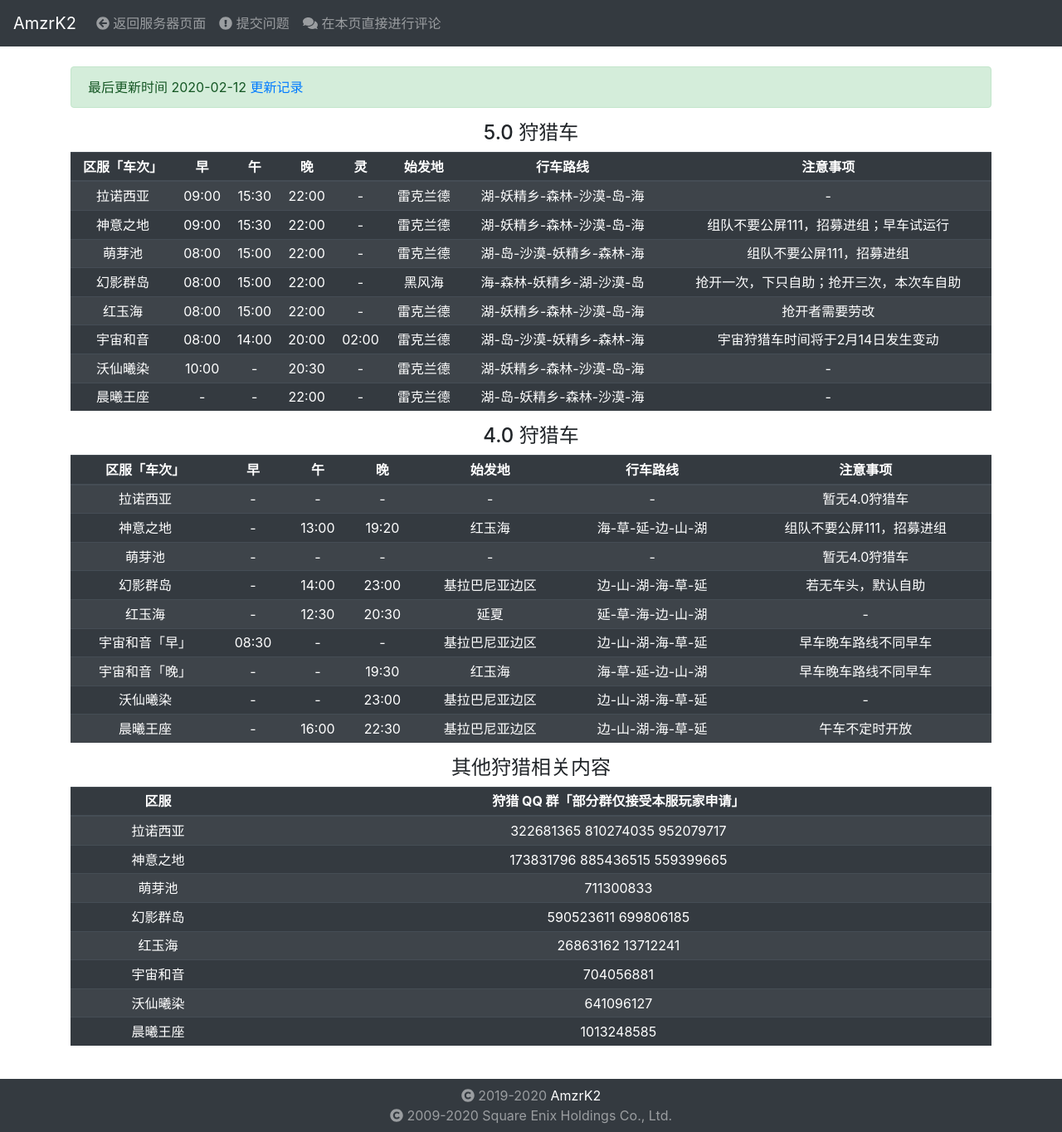
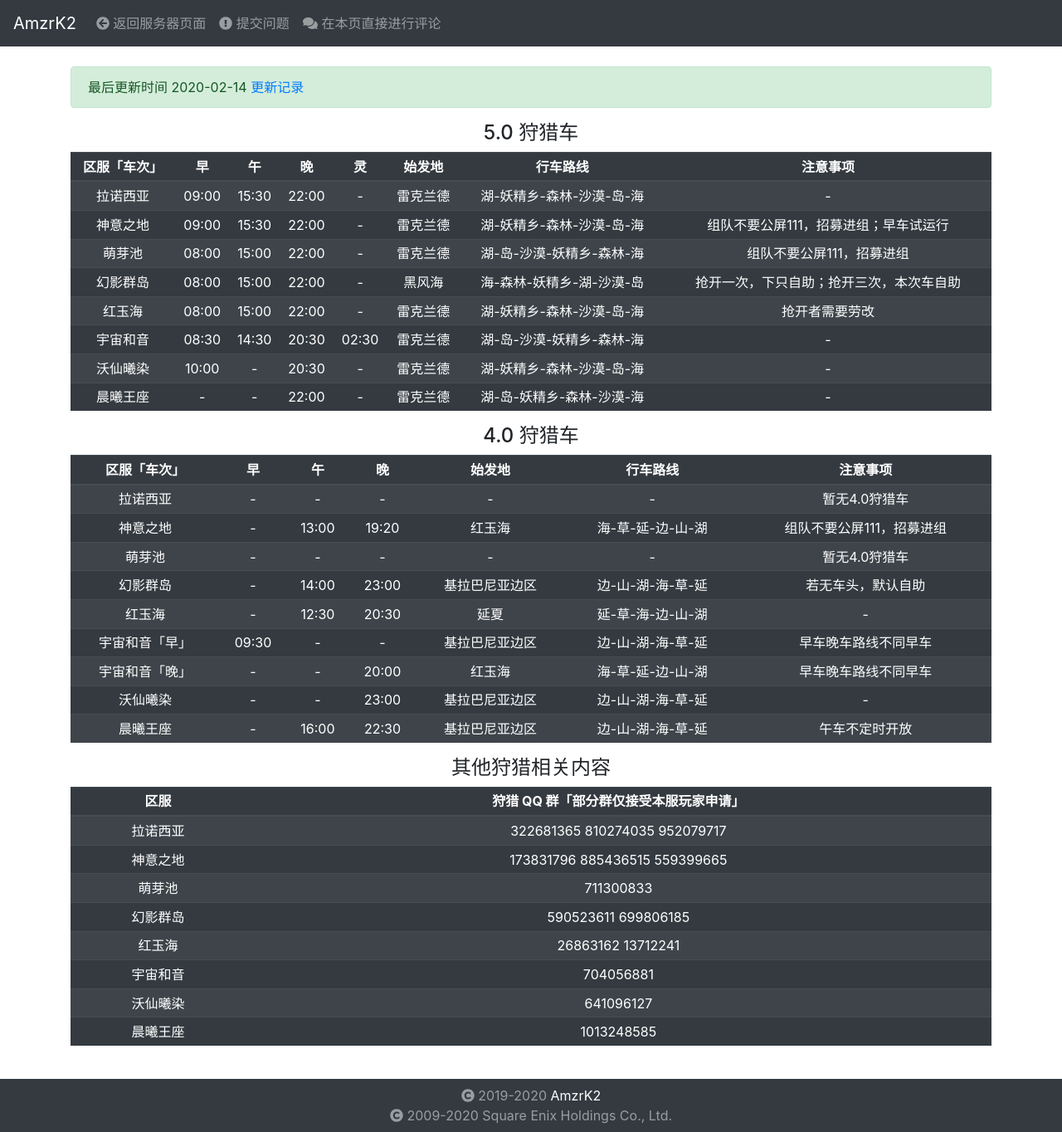
Before and after one commit to qq1137167425/amzrk2.github.io, a Jekyll site: the page built from ffxiv/chocobo.md, in a window 1280 px wide and 1364 px high. Shown: the whole window at 83% size. Built offline with Jekyll 4.4.1, drawn with Linux system fonts in a browser that asks for light colours; nearby versions of some CDN libraries.

Commit message:
Update chocobo.md

```diff
--- a/ffxiv/chocobo.md
+++ b/ffxiv/chocobo.md
@@ -4,7 +4,7 @@ description: FFXIV 国服陆行鸟区狩猎车时间表
 author: AmzrK2
 ex_copyright: 2009-2020 Square Enix Holdings Co., Ltd.
 edit_this_page: https://github.com/amzrk2/amzrk2.github.io/edit/master/ffxiv/chocobo.md
-latest_update: 2020-02-12
+latest_update: 2020-02-14
 changelog: /ffxiv/chocobo.log
 layout: ffxiv_hunting
 ---
@@ -18,7 +18,7 @@ layout: ffxiv_hunting
 | 萌芽池       | 08:00 | 15:00 | 22:00 | -     | 雷克兰德 | 湖-岛-沙漠-妖精乡-森林-海 | 组队不要公屏111，招募进组                |
 | 幻影群岛     | 08:00 | 15:00 | 22:00 | -     | 黑风海   | 海-森林-妖精乡-湖-沙漠-岛 | 抢开一次，下只自助；抢开三次，本次车自助 |
 | 红玉海       | 08:00 | 15:00 | 22:00 | -     | 雷克兰德 | 湖-妖精乡-森林-沙漠-岛-海 | 抢开者需要劳改                           |
-| 宇宙和音     | 08:00 | 14:00 | 20:00 | 02:00 | 雷克兰德 | 湖-岛-沙漠-妖精乡-森林-海 | 宇宙狩猎车时间将于2月14日发生变动        |
+| 宇宙和音     | 08:30 | 14:30 | 20:30 | 02:30 | 雷克兰德 | 湖-岛-沙漠-妖精乡-森林-海 | -                                        |
 | 沃仙曦染     | 10:00 | -     | 20:30 | -     | 雷克兰德 | 湖-妖精乡-森林-沙漠-岛-海 | -                                        |
 | 晨曦王座     | -     | -     | 22:00 | -     | 雷克兰德 | 湖-岛-妖精乡-森林-沙漠-海 | -                                        |
 {:class="table table-sm table-striped table-dark table-responsive-xl"}
@@ -32,8 +32,8 @@ layout: ffxiv_hunting
 | 萌芽池         | -     | -     | -     | -              | -                 | 暂无4.0狩猎车             |
 | 幻影群岛       | -     | 14:00 | 23:00 | 基拉巴尼亚边区 | 边-山-湖-海-草-延 | 若无车头，默认自助        |
 | 红玉海         | -     | 12:30 | 20:30 | 延夏           | 延-草-海-边-山-湖 | -                         |
-| 宇宙和音「早」 | 08:30 | -     | -     | 基拉巴尼亚边区 | 边-山-湖-海-草-延 | 早车晚车路线不同早车      |
-| 宇宙和音「晚」 | -     | -     | 19:30 | 红玉海         | 海-草-延-边-山-湖 | 早车晚车路线不同早车      |
+| 宇宙和音「早」 | 09:30 | -     | -     | 基拉巴尼亚边区 | 边-山-湖-海-草-延 | 早车晚车路线不同早车      |
+| 宇宙和音「晚」 | -     | -     | 20:00 | 红玉海         | 海-草-延-边-山-湖 | 早车晚车路线不同早车      |
 | 沃仙曦染       | -     | -     | 23:00 | 基拉巴尼亚边区 | 边-山-湖-海-草-延 | -                         |
 | 晨曦王座       | -     | 16:00 | 22:30 | 基拉巴尼亚边区 | 边-山-湖-海-草-延 | 午车不定时开放            |
 {:class="table table-sm table-striped table-dark table-responsive-xl"}
```
Also changed, not shown: 1 other file.
